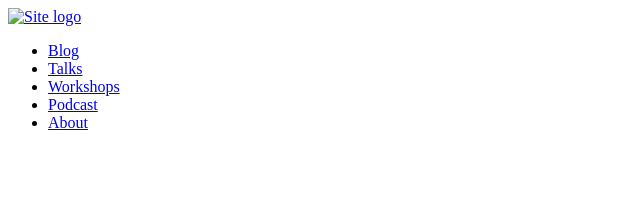
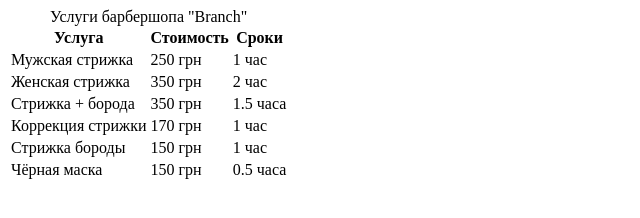
Before and after one commit to guldron-edu/test-hw02, a plain HTML site: page index.html in a window 1280 px wide. Shown: the whole page, without its empty margins (0-640 px from the left). Drawn offline with Linux system fonts and the light colour scheme.

Commit message:
Add task5 to Github

```diff
--- a/index.html
+++ b/index.html
@@ -7,34 +7,53 @@
     <title>Document</title>
   </head>
   <body>
-    <header>
-      <nav>
-        <a href="/">
-          <!-- <a href="/">Site logo</a> -->
-          <img src="images/logo.svg" alt="Site logo" />
-        </a>
-        <ul>
-          <li>
-            <a href="/blog">Blog</a>
-          </li>
+    <main>
+      <table>
+        <caption>
+          Услуги барбершопа "Branch"
+        </caption>
+        <tr>
+          <th>Услуга</th>
+          <th>Стоимость</th>
+          <th>Сроки</th>
+        </tr>
 
-          <li>
-            <a href="/talks">Talks</a>
-          </li>
+        <tr>
+          <td>Мужская стрижка</td>
+          <td>250 грн</td>
+          <td>1 час</td>
+        </tr>
 
-          <li>
-            <a href="/workshops">Workshops</a>
-          </li>
+        <tr>
+          <td>Женская стрижка</td>
+          <td>350 грн</td>
+          <td>2 час</td>
+        </tr>
 
-          <li>
-            <a href="/podcast">Podcast</a>
-          </li>
+        <tr>
+          <td>Стрижка + борода</td>
+          <td>350 грн</td>
+          <td>1.5 часа</td>
+        </tr>
 
-          <li>
-            <a href="/about">About</a>
-          </li>
-        </ul>
-      </nav>
-    </header>
+        <tr>
+          <td>Коррекция стрижки</td>
+          <td>170 грн</td>
+          <td>1 час</td>
+        </tr>
+
+        <tr>
+          <td>Стрижка бороды</td>
+          <td>150 грн</td>
+          <td>1 час</td>
+        </tr>
+
+        <tr>
+          <td>Чёрная маска</td>
+          <td>150 грн</td>
+          <td>0.5 часа</td>
+        </tr>
+      </table>
+    </main>
   </body>
 </html>
```
